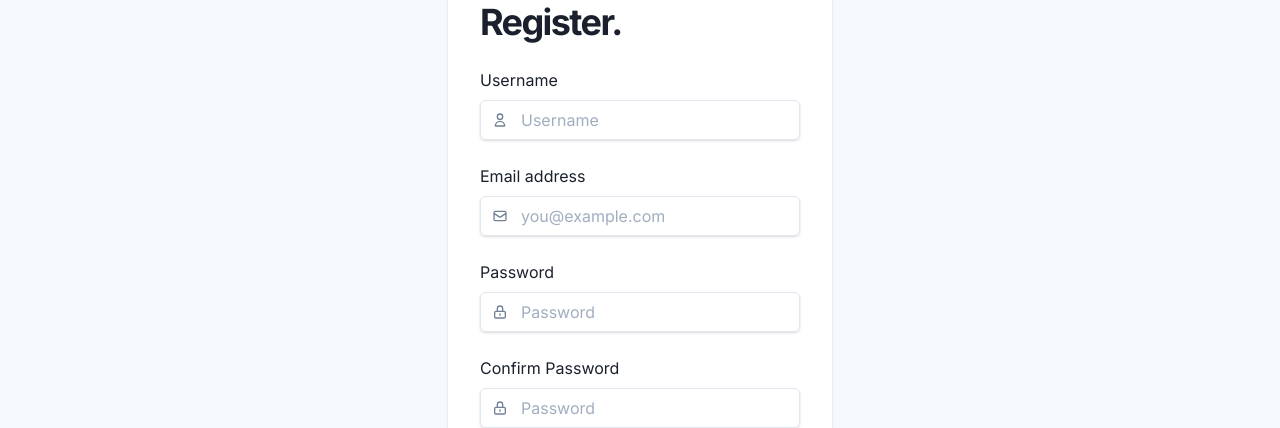
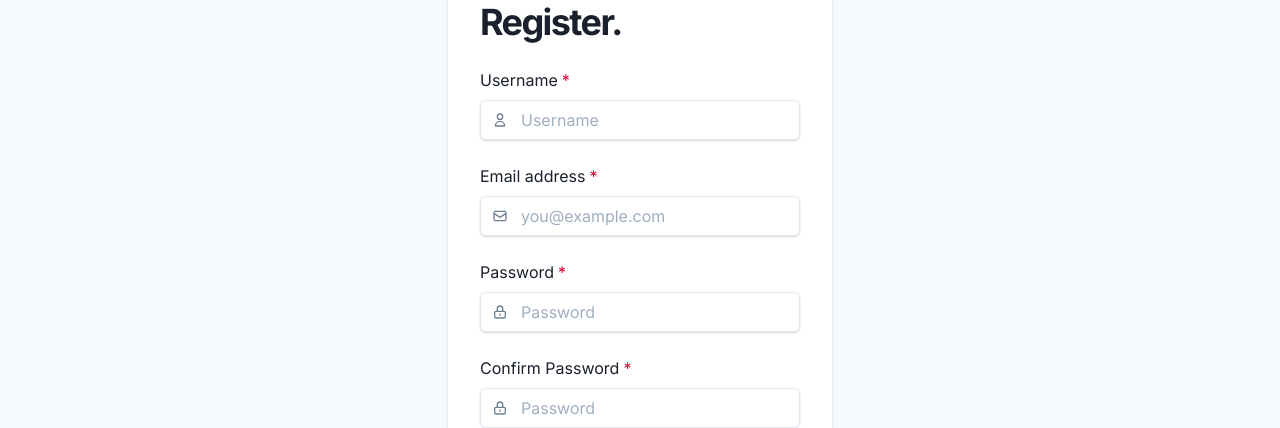
Before and after one commit to OmkarK45/formify, a React (Create React App) app in the folder client/: page /auth in a window 1280 px wide. Both pictures are taken after a click on the tab "Sign Up". Shown: the part 180-608 px from the top of the page. Built offline with nearby package versions, Linux system fonts and the light colour scheme; no server answers.

Commit message:
UI Fixes

```diff
--- a/client/src/components/Auth/Register.jsx
+++ b/client/src/components/Auth/Register.jsx
@@ -90,7 +90,7 @@ const Register = () => {
         <Heading>Register.</Heading>
       </Box>
       <form onSubmit={handleSubmit}>
-        <FormControl marginTop="1.5rem">
+        <FormControl isRequired marginTop="1.5rem">
           <FormLabel htmlFor="username">Username</FormLabel>
           <InputGroup>
             <InputLeftElement
@@ -109,7 +109,7 @@ const Register = () => {
           </InputGroup>
         </FormControl>
 
-        <FormControl marginTop="1.5rem">
+        <FormControl isRequired marginTop="1.5rem">
           <FormLabel htmlFor="registerEmail">Email address</FormLabel>
           <InputGroup>
             <InputLeftElement
@@ -128,7 +128,7 @@ const Register = () => {
           </InputGroup>
         </FormControl>
 
-        <FormControl marginTop="1.5rem">
+        <FormControl isRequired marginTop="1.5rem">
           <FormLabel htmlFor="registerPassword">Password</FormLabel>
           <InputGroup>
             <InputLeftElement
@@ -149,7 +149,7 @@ const Register = () => {
           </InputGroup>
         </FormControl>
 
-        <FormControl marginTop="1.5rem">
+        <FormControl isRequired marginTop="1.5rem">
           <FormLabel htmlFor="confirmPassword">Confirm Password</FormLabel>
           <InputGroup>
             <InputLeftElement
```
